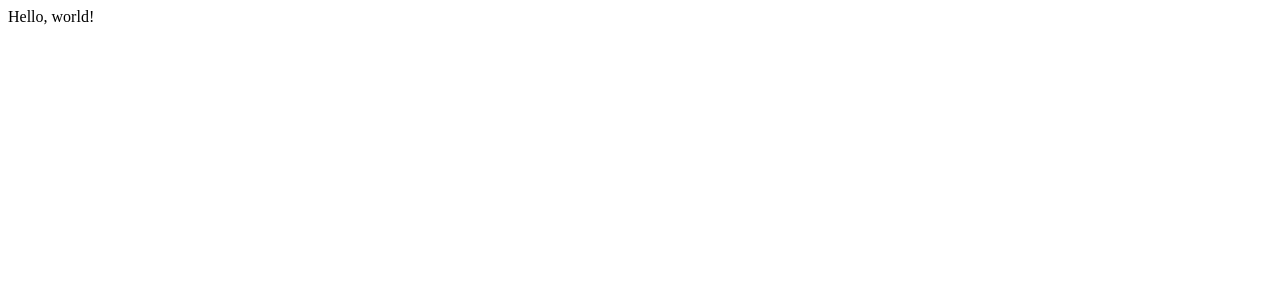
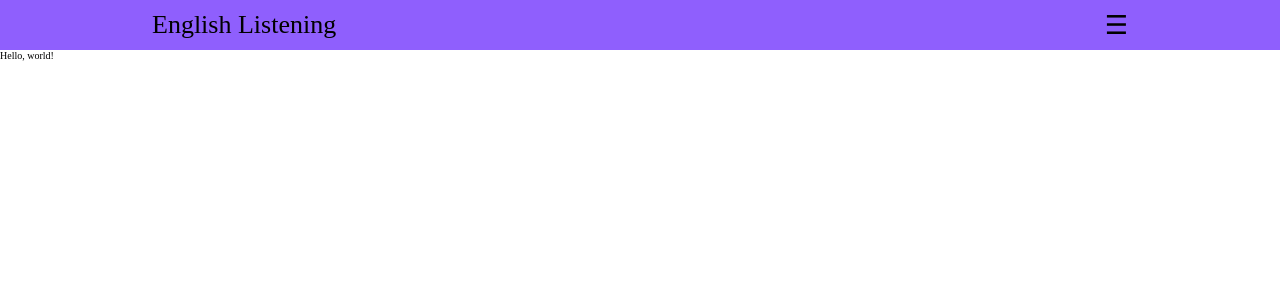
Before and after one commit to lucaspessivaldo/listenner, a React (Vite) app: page / in a window 1280 px wide. Shown: the top 300 px of the page. Built offline with nearby package versions, Linux system fonts and the light colour scheme.

Commit message:
add Header component

```diff
--- a/src/App.jsx
+++ b/src/App.jsx
@@ -1,6 +1,11 @@
+import Header from './components/header/Header.jsx';
+
 function App() {
   return (
-    <div>Hello, world!</div>
+    <>
+      <Header />
+      <div>Hello, world!</div>
+    </>
   )
 }
 
--- /dev/null
+++ b/src/components/header/Header.jsx
@@ -0,0 +1,12 @@
+import './header.css'
+
+export default function Header() {
+  return (
+    <header>
+      <nav>
+        <div className='logo-nav'>English Listening</div>
+        <div className='link-nav'>☰</div>
+      </nav>
+    </header>
+  )
+}
--- /dev/null
+++ b/src/components/header/header.css
@@ -0,0 +1,26 @@
+header {
+  display: flex;
+  justify-content: center;
+
+  height: 50px;
+  background-color: rgb(143, 95, 253);
+}
+
+nav {
+  width: 1000px;
+  display: flex;
+  justify-content: space-between;
+  align-items: center;
+}
+
+.logo-nav {
+  padding-left: 1.2rem;
+  color: rgb(0, 0, 0);
+  font-size: 2.6rem;
+}
+
+.link-nav {
+  padding-right: 1.2rem;
+  color: rgb(0, 0, 0);
+  font-size: 2.6rem;
+}
--- /dev/null
+++ b/src/main.css
@@ -0,0 +1,11 @@
+*,
+*:after,
+*::before {
+  box-sizing: border-box;
+  padding: 0;
+  margin: 0;
+}
+
+html {
+  font-size: 62.5%;
+}
--- a/src/main.jsx
+++ b/src/main.jsx
@@ -1,6 +1,7 @@
 import React from 'react'
 import ReactDOM from 'react-dom/client'
 import App from './App'
+import './main.css'
 
 ReactDOM.createRoot(document.getElementById('root')).render(
   <React.StrictMode>
```
